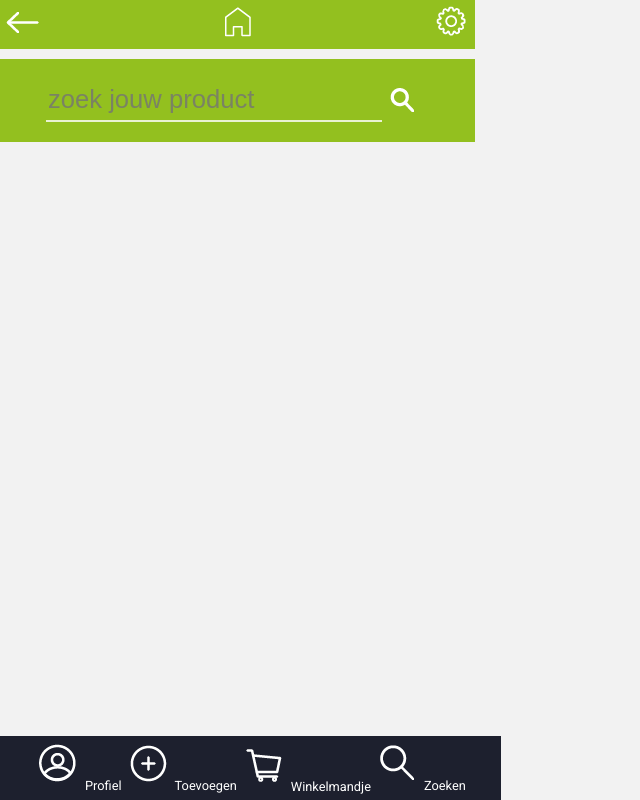
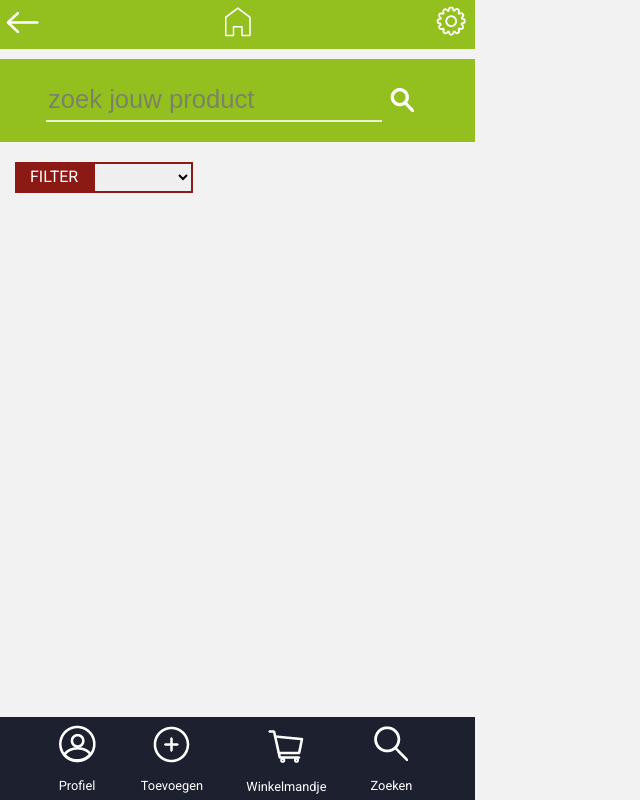
Before and after one commit to lisalepaige/EcoFlavor, a PHP site: page /search.php in a window 1280 px wide. Shown: the whole page, without its empty margins (0-640 px from the left). Run offline with PHP 8.4, Linux system fonts and the light colour scheme; data that the repository does not hold is empty; some libraries are stand-ins or nearby versions.

Commit message:
fixed nav

```diff
--- a/css/style.css
+++ b/css/style.css
@@ -29,12 +29,12 @@ header
     display: flex;
     flex-direction: row;
     justify-content: space-around;
-    padding-left: 35px;
-    padding-right: 35px;
+    padding-left: 40px;
+    padding-right: 40px;
     overflow: hidden;
     position: fixed;
     bottom: 0;
-
+    width: 400px;
     max-width: 100%;
 }
 
@@ -314,6 +314,29 @@ header
 }
 
 /* search.php */
+.searchF
+{
+    margin-bottom: 20px;
+}
+
+.filters
+{
+    margin-left: 20px;
+    background-color: #8C1A14;
+    text-transform: uppercase;
+    padding: 5px;
+    padding-left: 15px;
+    padding-right: 15px;
+    padding-bottom: 7px;
+    color: white;
+}
+
+.filter__options
+{
+    border: 2px solid #8C1A14;
+    padding: 5px;
+    margin-left: -4px;
+}
 
 .searchP
 {
--- /dev/null
+++ b/script/getFilter.js
@@ -0,0 +1,18 @@
+$(".filter__options").change(function(){
+    var value = $(this).val()
+
+    console.log(value);
+
+    $.ajax({
+        method: "POST",
+        url: "ajax/getFilter.php",
+        data: {value : value}
+   })
+   .done(function( res ) {
+
+       if( res.status == "success") {
+           console.log('filter succes');
+
+       }
+   });
+});
--- a/search.php
+++ b/search.php
@@ -36,11 +36,21 @@ $gemeente = $address['gemeente'];
         <a href="instellingen.php"><img src="images/instellingen.png" alt="instellingen"></a>
 </header>
 
-   <div class="search">
+   <div class="search searchF">
        <form action="" method="get" class="searchNav">
         <input type="search" name="search" placeholder="zoek jouw product" class="search__input">
         <input type=image src=images/search.png alt="Submit">
     </form>
+    </div>
+
+    <div>
+    <label class="filters" for="filter">Filter</label>
+    <select name="filter" class="filter__options">
+        <option value="Kies"></option>
+        <option value="Alfabetisch">Alfabetisch</option>
+        <option value="Prijs">Prijs</option>
+    </select>
+
     </div>
 
     <main class="searchP">
@@ -68,5 +78,6 @@ $gemeente = $address['gemeente'];
    <?php include_once("nav.inc.php"); ?>
    <script src="https://ajax.googleapis.com/ajax/libs/jquery/3.2.1/jquery.min.js"></script>
    <script src="script/getLocation.js"></script>
+   <script src="script/getFilter.js"></script>
 </body>
 </html>
```
Also changed, not shown: ajax/getFilter.php (added, +28 -0 lines), images/laadscherm.png (added).
